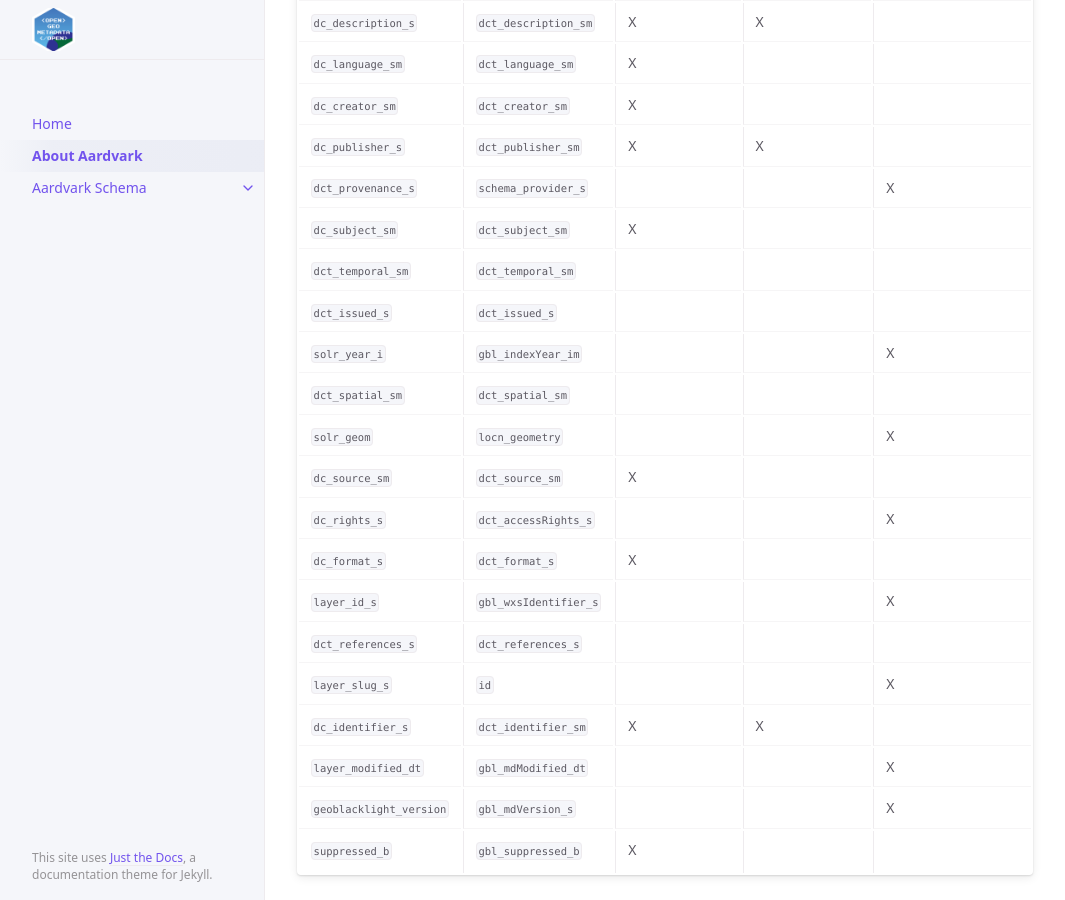
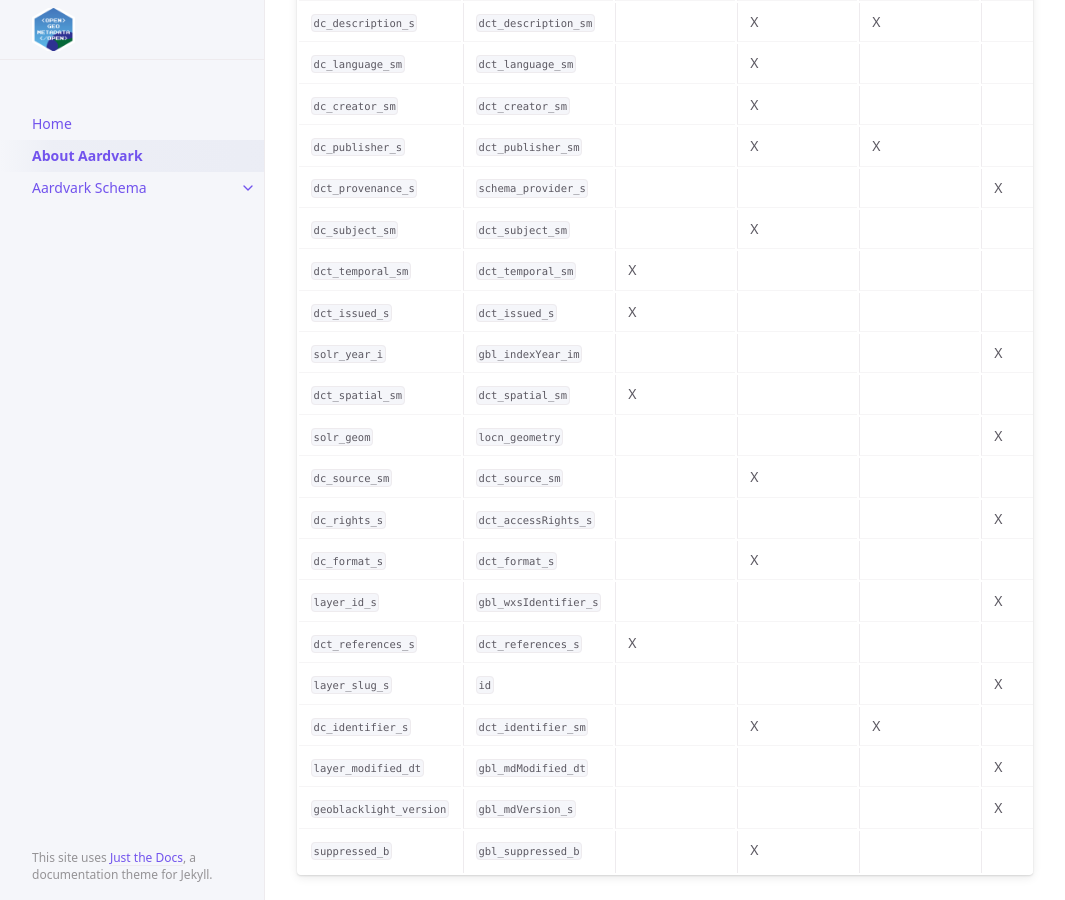
Before and after one commit to OpenGeoMetadata/opengeometadata.github.io, a Jekyll site: the page built from docs/aboutAardvark.md, in a window 1280 px wide and 900 px high, scrolled down 5539 px. Shown: the whole window, without its empty margins (107-1172 px from the left). Built offline with Jekyll 4.4.1, drawn with Linux system fonts in a browser that asks for light colours.

```diff
--- a/docs/aboutAardvark.md
+++ b/docs/aboutAardvark.md
@@ -150,28 +150,28 @@ Most of the elements from Version 1.0 can be crosswalked directly into Aardvark.
 
 | GBL 1.0                 | OGM Aardvark            |new namespace |single to multiple |completely different URI name|
 |:------------------------|:------------------------|:-----------|:-----------|:-----------|:-----------|
-| `dc_title_s`            | `dct_title_s`           |X         |                   ||
-| `dc_description_s`      | `dct_description_sm`    |X         |X                  ||
-| `dc_language_sm`        | `dct_language_sm`       |X         |                   ||
-| `dc_creator_sm`         | `dct_creator_sm`        |X         |                   ||
-| `dc_publisher_s`        | `dct_publisher_sm`      |X         |X                  ||
-| `dct_provenance_s`      | `schema_provider_s`     |          |                   |X|
-| `dc_subject_sm`         | `dct_subject_sm`        |X         |                   ||
-| `dct_temporal_sm`       | `dct_temporal_sm`       |          |                   ||
-| `dct_issued_s`          | `dct_issued_s`          |          |                   ||
-| `solr_year_i`           | `gbl_indexYear_im`      |          |                   |X|
-| `dct_spatial_sm`        | `dct_spatial_sm`        |          |                   ||
-| `solr_geom`             | `locn_geometry`         |          |                   |X|
-| `dc_source_sm`          | `dct_source_sm`         |X         |                   ||
-| `dc_rights_s`           | `dct_accessRights_s`    |          |                   |X|
-| `dc_format_s`           | `dct_format_s`          |X         |                   ||
-| `layer_id_s`            | `gbl_wxsIdentifier_s`   |          |                   |X|
-| `dct_references_s`      | `dct_references_s`      |          |                   ||
-| `layer_slug_s`          | `id`                    |          |                   |X|
-| `dc_identifier_s`       | `dct_identifier_sm`     |X         |X                  ||
-| `layer_modified_dt`     | `gbl_mdModified_dt`     |          |                   |X|
-| `geoblacklight_version` | `gbl_mdVersion_s`       |          |                   |X|
-| `suppressed_b`          | `gbl_suppressed_b`      |X         |                   ||
+| `dc_title_s`            | `dct_title_s`           ||X         |                   ||
+| `dc_description_s`      | `dct_description_sm`    ||X         |X                  ||
+| `dc_language_sm`        | `dct_language_sm`       ||X         |                   ||
+| `dc_creator_sm`         | `dct_creator_sm`        ||X         |                   ||
+| `dc_publisher_s`        | `dct_publisher_sm`      ||X         |X                  ||
+| `dct_provenance_s`      | `schema_provider_s`     ||          |                   |X|
+| `dc_subject_sm`         | `dct_subject_sm`        ||X         |                   ||
+| `dct_temporal_sm`       | `dct_temporal_sm`       |X|          |                   ||
+| `dct_issued_s`          | `dct_issued_s`          |X|          |                   ||
+| `solr_year_i`           | `gbl_indexYear_im`      ||          |                   |X|
+| `dct_spatial_sm`        | `dct_spatial_sm`        |X|          |                   ||
+| `solr_geom`             | `locn_geometry`         ||          |                   |X|
+| `dc_source_sm`          | `dct_source_sm`         ||X         |                   ||
+| `dc_rights_s`           | `dct_accessRights_s`    ||          |                   |X|
+| `dc_format_s`           | `dct_format_s`          ||X         |                   ||
+| `layer_id_s`            | `gbl_wxsIdentifier_s`   ||          |                   |X|
+| `dct_references_s`      | `dct_references_s`      |X|          |                   ||
+| `layer_slug_s`          | `id`                    ||          |                   |X|
+| `dc_identifier_s`       | `dct_identifier_sm`     ||X         |X                  ||
+| `layer_modified_dt`     | `gbl_mdModified_dt`     ||          |                   |X|
+| `geoblacklight_version` | `gbl_mdVersion_s`       ||          |                   |X|
+| `suppressed_b`          | `gbl_suppressed_b`      ||X         |                   ||
 
 
 The GeoBlacklight community is working to develop tools within GeoCombine that will systematically convert 1.0 metadata into Aardvark. In the meantime, [this python script](https://github.com/BTAA-Geospatial-Data-Project/GBL-Schema-Update) can be used to batch convert JSON files.
```
